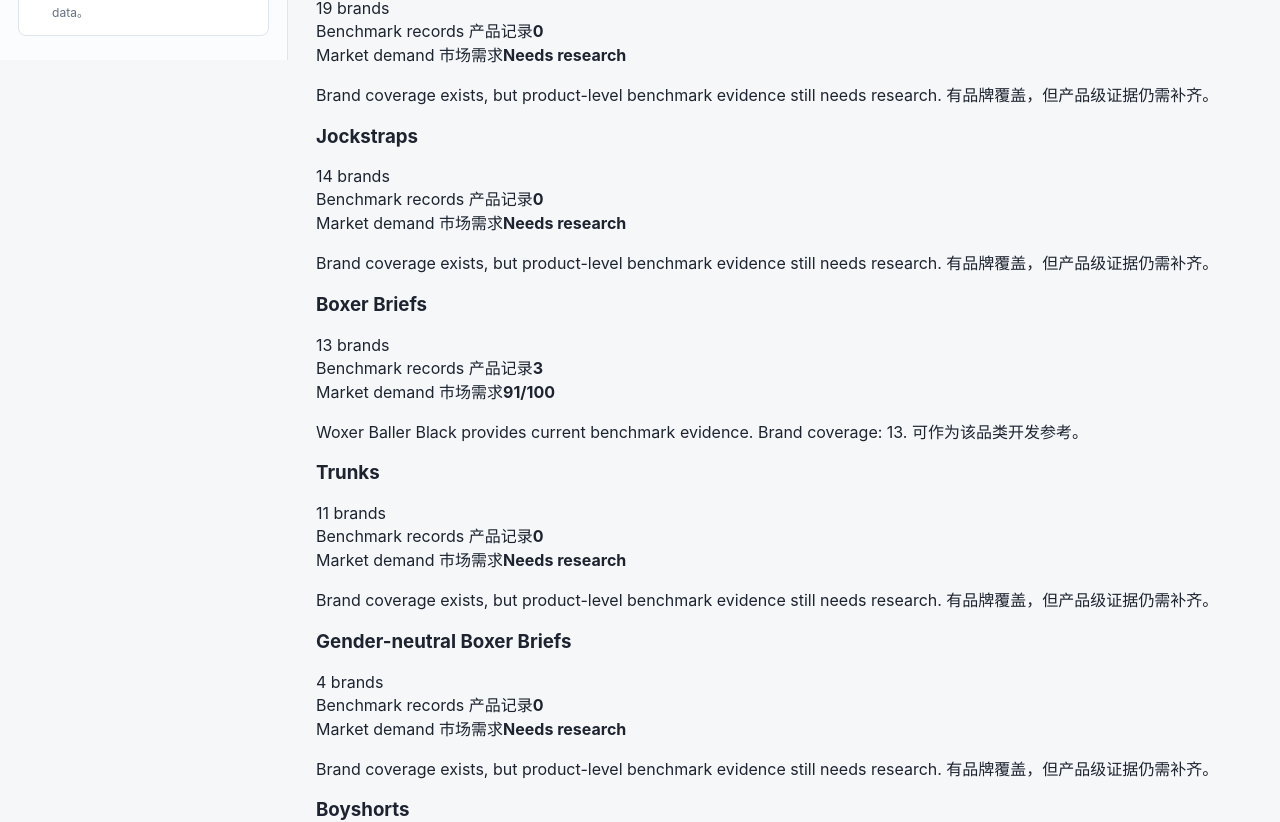
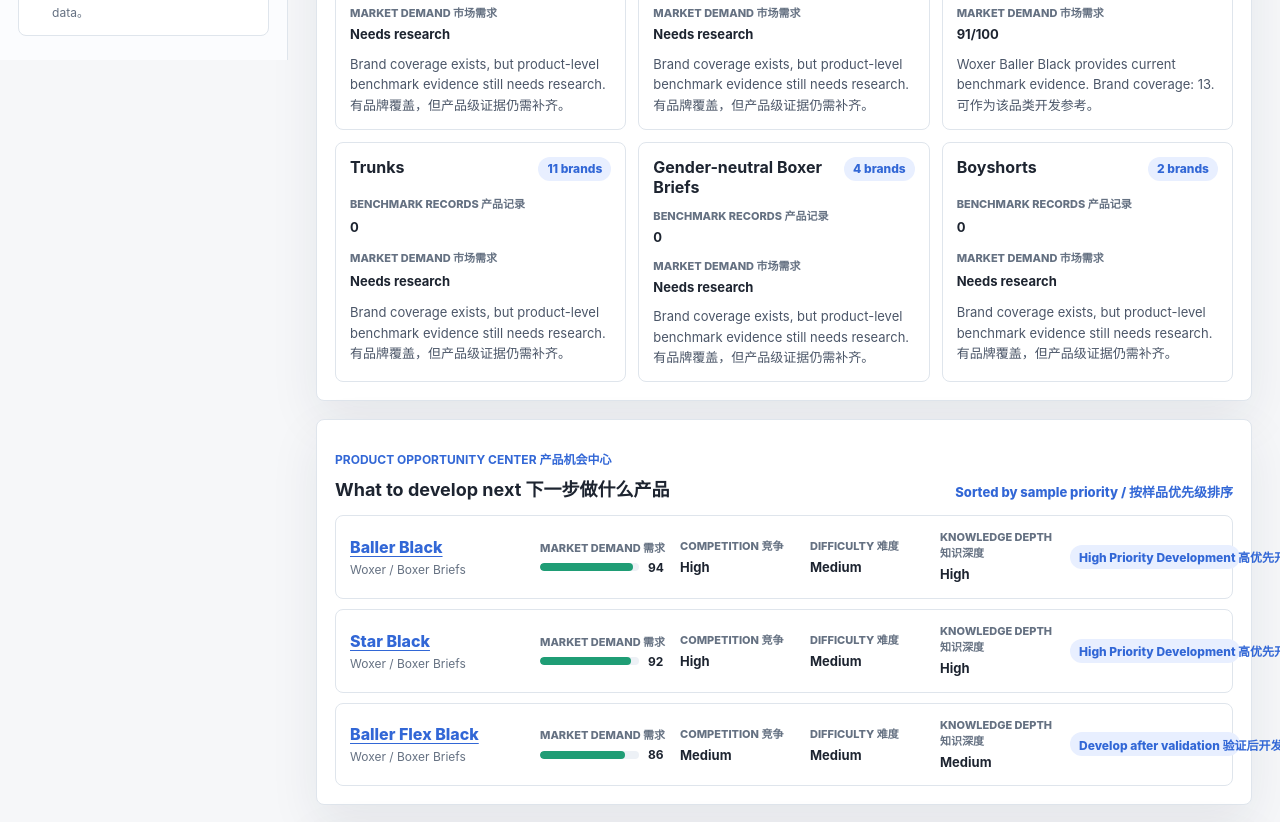
Before and after one commit to alan-lion1202/underwear, a Next.js app: page /dashboard in a window 1280 px wide. Shown: the part 740-1562 px from the top of the page. Built offline with nearby package versions, Linux system fonts and the light colour scheme.

Commit message:
Add product intelligence dashboard styles

```diff
--- a/app/globals.css
+++ b/app/globals.css
@@ -269,6 +269,127 @@
   display: grid;
   grid-template-columns: repeat(2, minmax(0, 1fr));
   gap: 18px;
+}
+
+.intelligenceSection {
+  display: grid;
+  gap: 14px;
+  border: 1px solid var(--line);
+  border-radius: 8px;
+  background: var(--panel);
+  box-shadow: var(--shadow);
+  padding: 18px;
+}
+
+.sectionHeader {
+  display: flex;
+  align-items: flex-end;
+  justify-content: space-between;
+  gap: 14px;
+}
+
+.sectionHeader h2 {
+  margin: 0;
+  font-size: 18px;
+}
+
+.sectionLink,
+.sectionMeta {
+  color: var(--accent);
+  font-size: 13px;
+  font-weight: 800;
+}
+
+.insightGrid,
+.brandLearningGrid {
+  display: grid;
+  grid-template-columns: repeat(3, minmax(0, 1fr));
+  gap: 12px;
+}
+
+.insightCard,
+.brandLearningCard,
+.opportunityCard {
+  display: grid;
+  gap: 10px;
+  min-width: 0;
+  border: 1px solid var(--line);
+  border-radius: 8px;
+  background: #fff;
+  padding: 14px;
+}
+
+.insightTop {
+  display: flex;
+  align-items: flex-start;
+  justify-content: space-between;
+  gap: 10px;
+}
+
+.insightTop h3 {
+  margin: 0;
+  font-size: 16px;
+}
+
+.insightTop span,
+.recommendationBadge {
+  display: inline-flex;
+  align-items: center;
+  min-height: 24px;
+  border-radius: 999px;
+  padding: 3px 9px;
+  background: var(--accent-soft);
+  color: var(--accent);
+  font-size: 12px;
+  font-weight: 800;
+  white-space: nowrap;
+}
+
+.insightCard p {
+  margin: 0;
+  color: #4b5668;
+  font-size: 13px;
+  line-height: 1.55;
+}
+
+.miniInfo,
+.miniMetric {
+  display: grid;
+  gap: 5px;
+}
+
+.miniInfo span,
+.miniMetric span {
+  color: var(--muted);
+  font-size: 11px;
+  font-weight: 800;
+  text-transform: uppercase;
+}
+
+.miniInfo strong {
+  color: var(--text);
+  font-size: 13px;
+  line-height: 1.45;
+}
+
+.opportunityList {
+  display: grid;
+  gap: 10px;
+}
+
+.opportunityCard {
+  grid-template-columns: minmax(180px, 1.2fr) minmax(130px, 0.8fr) repeat(3, minmax(120px, 0.75fr)) minmax(170px, 0.9fr);
+  align-items: center;
+}
+
+.opportunityMain {
+  display: grid;
+  gap: 5px;
+}
+
+.opportunityMain span {
+  color: var(--muted);
+  font-size: 12px;
 }
 
 .leadCardGrid {
@@ -839,6 +960,30 @@
   line-height: 1.55;
 }
 
+.sourceStack {
+  display: grid;
+  gap: 8px;
+}
+
+.benchmarkList {
+  display: grid;
+  gap: 8px;
+  overflow-x: auto;
+}
+
+.benchmarkRow {
+  display: grid;
+  grid-template-columns: minmax(180px, 1fr) 120px 140px 140px minmax(260px, 1.4fr);
+  gap: 10px;
+  min-width: 860px;
+  border: 1px solid var(--line);
+  border-radius: 8px;
+  background: #fff;
+  padding: 10px;
+  color: #4b5668;
+  font-size: 13px;
+}
+
 .scoreCell {
   display: grid;
   grid-template-columns: minmax(70px, 1fr) 32px;
@@ -897,8 +1042,14 @@
   .contentGrid,
   .chartGrid,
   .leadCardGrid,
-  .detailGrid {
+  .detailGrid,
+  .insightGrid,
+  .brandLearningGrid {
     grid-template-columns: 1fr;
+  }
+
+  .opportunityCard {
+    grid-template-columns: 1fr 1fr;
   }
 
   .detailPanel.wide {
@@ -913,7 +1064,8 @@
 
   .pageHeader,
   .tableTop,
-  .chartHeader {
+  .chartHeader,
+  .sectionHeader {
     align-items: flex-start;
     flex-direction: column;
   }
@@ -934,4 +1086,8 @@
   .headerMetric {
     width: 100%;
   }
+
+  .opportunityCard {
+    grid-template-columns: 1fr;
+  }
 }
```
